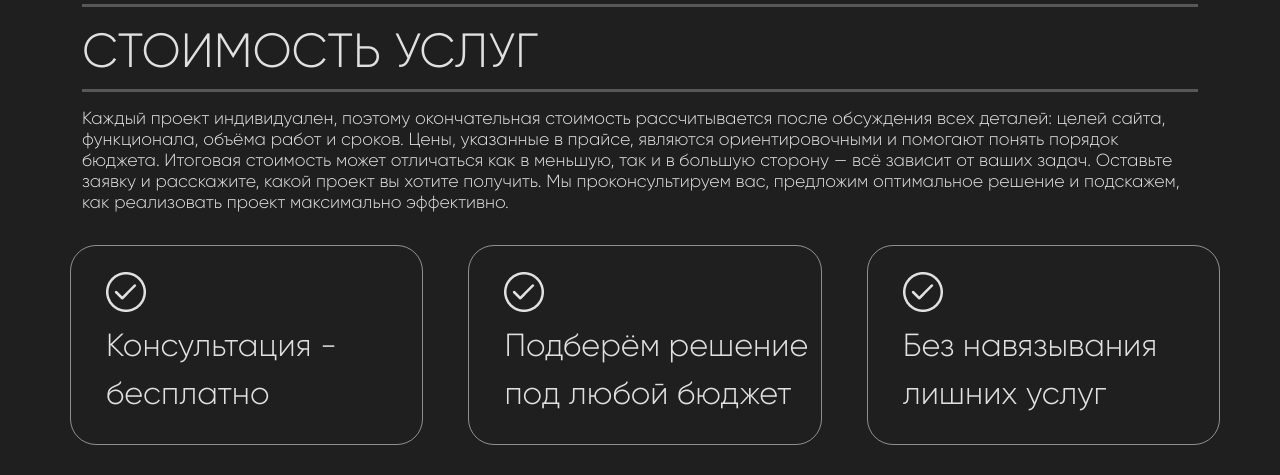
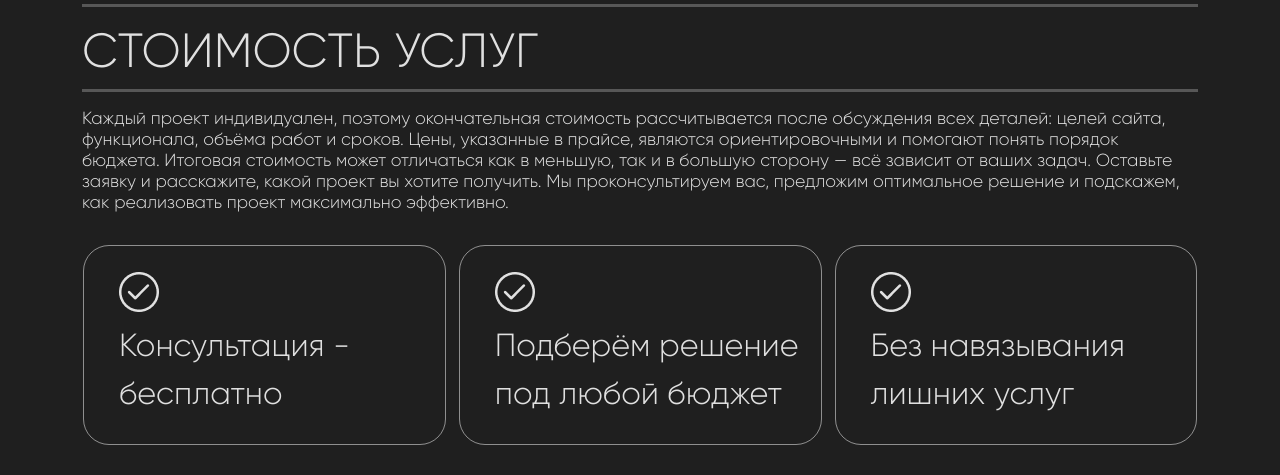
Before and after one commit to ToHellForever/g, a Django app: page / in a window 1280 px wide. Shown: the part 2450-2925 px from the top of the page. Run offline with Django 5.2, Linux system fonts and the light colour scheme; data that the repository does not hold is empty.

Commit message:
разобрался с 3 блками

```diff
--- a/static/css/blocks.css
+++ b/static/css/blocks.css
@@ -31,15 +31,18 @@
 
 .row.three-block-rows {
     display: flex;
-    flex-wrap: nowrap;
+    width: 100%;
+    padding-left: 20px;
+    gap: 20px;
+    flex-wrap: nowrap !important;
 }
 
 .three-block-price {
+    width: 33.1% !important;
+    margin-left: -7px !important;
     border: 1px solid rgba(255, 255, 255, 0.5);
     border-radius: 26px;
     padding: 26px 8px 10px 35px;
-    margin-right: 45px;
-    width: 31%;
 }
 
 /* Убираем лишний отступ у последнего блока */
```
